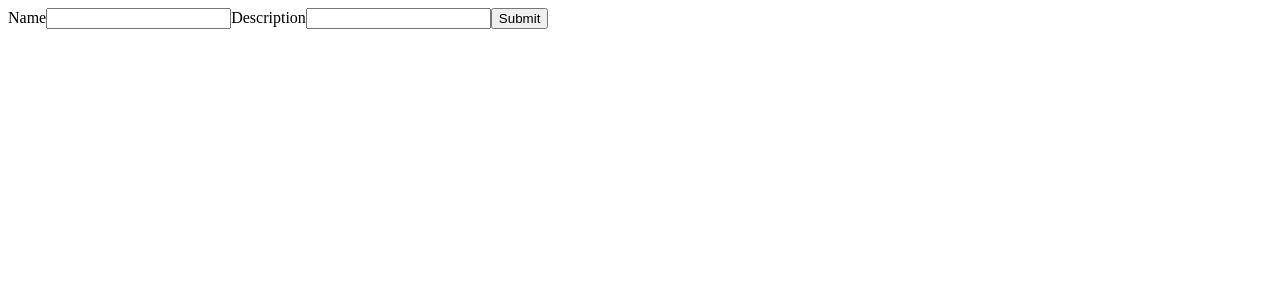
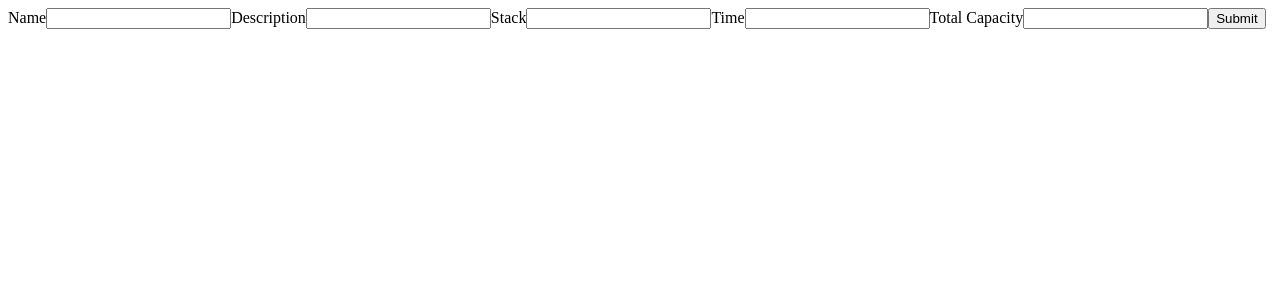
Before and after one commit to ParthParolekar/Hackathon-Project, a React (Create React App) app: page /createproject in a window 1280 px wide. Shown: the top 300 px of the page. Built offline with nearby package versions, Linux system fonts and the light colour scheme.

Commit message:
feat: create project feature added

```diff
--- a/src/App.js
+++ b/src/App.js
@@ -17,16 +17,6 @@ export default function App() {
         password: "test123"
       })
     );
-    localStorage.setItem(
-      "projects",
-      JSON.stringify([
-        {
-          _id: uuid(),
-          name: "google",
-          description: "search engine"
-        }
-      ])
-    );
   }, []);
   return (
     <div className="App">
--- a/src/pages/CreateProject/CreateProject.js
+++ b/src/pages/CreateProject/CreateProject.js
@@ -1,22 +1,66 @@
 import { useState } from "react";
+import { v4 as uuid } from "uuid";
 
 const CreateProject = () => {
-  const [name, setName] = useState("");
-  const [description, setDescription] = useState("");
+  const [createProject, setCreateProject] = useState({
+    name: null,
+    description: null,
+    _id: uuid(),
+    stack: null,
+    difficulty: null,
+    time: null,
+    availableRoles: [],
+    totalCapacity: null,
+    currentMembers: [],
+    applications: []
+  });
   const formHandler = (e) => {
     e.preventDefault();
     const projects = JSON.parse(localStorage.getItem("projects"));
-    console.log(projects);
+    const newProjects = projects.concat(createProject);
+    localStorage.setItem("projects", JSON.stringify(newProjects));
   };
+  console.log(JSON.parse(localStorage.getItem("projects")));
   return (
     <>
       <form onSubmit={formHandler}>
         <label>Name</label>
-        <input value={name} onChange={(e) => setName(e.target.value)} />
+        <input
+          value={createProject.name}
+          onChange={(e) =>
+            setCreateProject({ ...createProject, name: e.target.value })
+          }
+        />
         <label>Description</label>
         <input
-          value={description}
-          onChange={(e) => setDescription(e.target.value)}
+          value={createProject.description}
+          onChange={(e) =>
+            setCreateProject({ ...createProject, description: e.target.value })
+          }
+        />
+        <label>Stack</label>
+        <input
+          value={createProject.stack}
+          onChange={(e) =>
+            setCreateProject({ ...createProject, stack: e.target.value })
+          }
+        />
+        <label>Time</label>
+        <input
+          value={createProject.time}
+          onChange={(e) =>
+            setCreateProject({ ...createProject, time: e.target.value })
+          }
+        />
+        <label>Total Capacity</label>
+        <input
+          value={createProject.totalCapacity}
+          onChange={(e) =>
+            setCreateProject({
+              ...createProject,
+              totalCapacity: e.target.value
+            })
+          }
         />
         <button type="submit">Submit</button>
       </form>
--- a/src/pages/Projects/Projects.js
+++ b/src/pages/Projects/Projects.js
@@ -1,12 +1,13 @@
 import { useEffect, useState } from "react";
-
-// import {  } from "react";
 const Projects = () => {
   const [projects, setProjects] = useState([]);
   useEffect(() => {
-    setProjects(JSON.parse(localStorage.getItem("projects")));
+    const existing = JSON.parse(localStorage.getItem("projects"));
+    existing
+      ? setProjects(existing)
+      : localStorage.setItem("projects", JSON.stringify([]));
   }, []);
-  console.log(projects);
+
   return (
     <>
       <ul>
```
